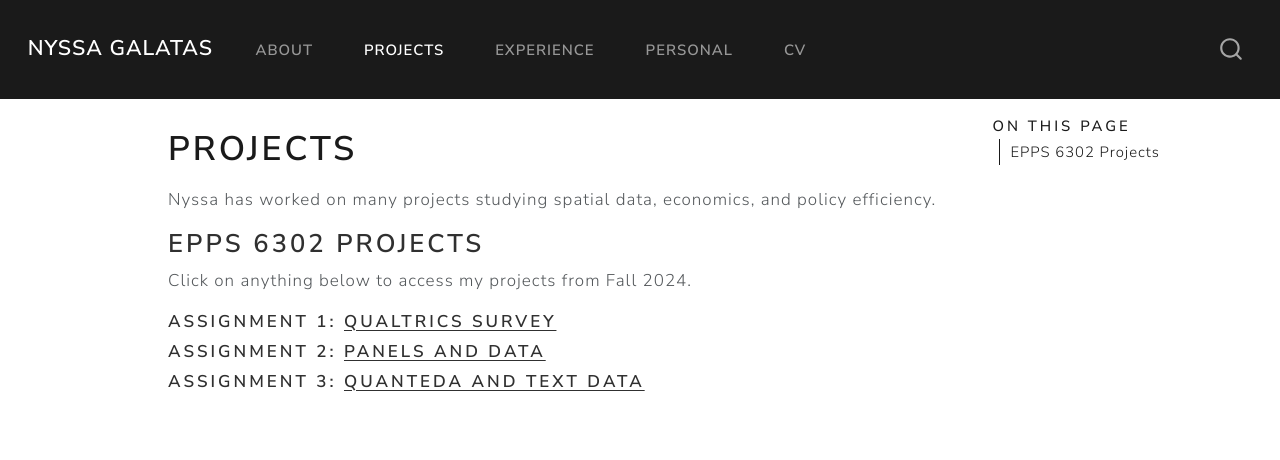
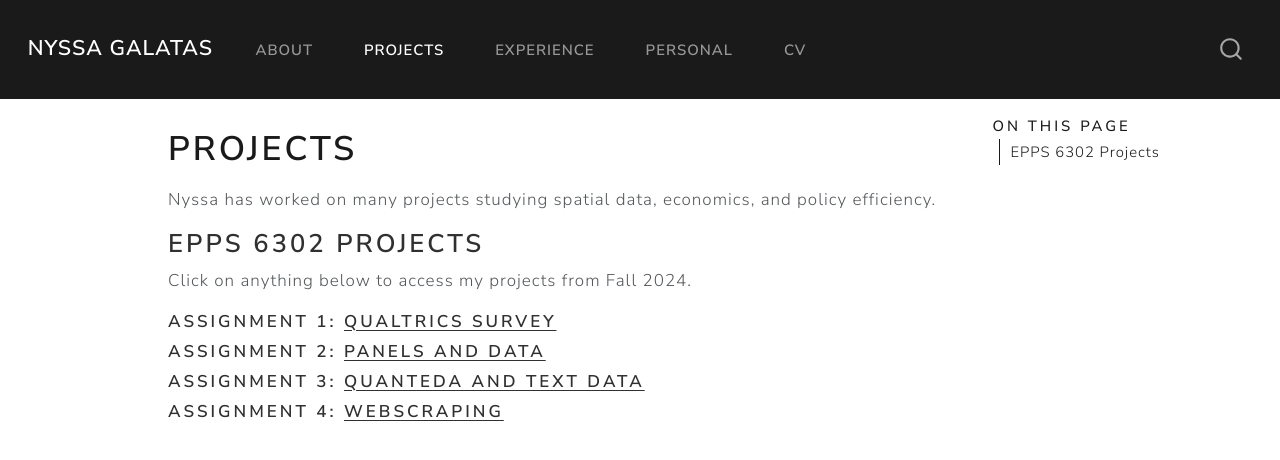
Before and after one commit to ngalatas/about_me, a plain HTML site: page projects.html in a window 1280 px wide. Drawn offline with Linux system fonts and the light colour scheme.

Commit message:
Add files via upload

```diff
--- a/projects.html
+++ b/projects.html
@@ -162,6 +162,9 @@ ul.task-list li input[type="checkbox"] {
 </section>
 <section id="assignment-3-quanteda-and-text-data" class="level5">
 <h5 class="anchored" data-anchor-id="assignment-3-quanteda-and-text-data">Assignment 3: <a href=".\Assignments/Epps6302_Assignment3.html">Quanteda and Text Data</a></h5>
+</section>
+<section id="assignment-4-webscraping" class="level5">
+<h5 class="anchored" data-anchor-id="assignment-4-webscraping">Assignment 4: <a href=".\Assignments/Epps6302_Assignment4.html">Webscraping</a></h5>
 
 
 </section>
```
